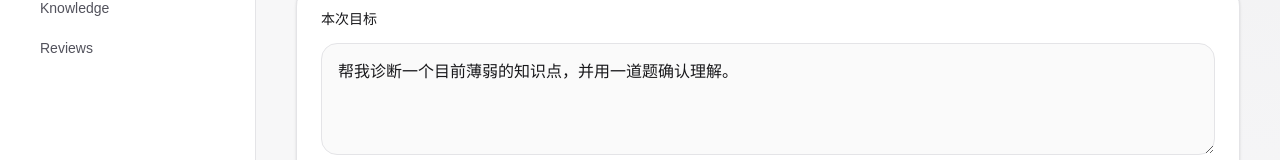
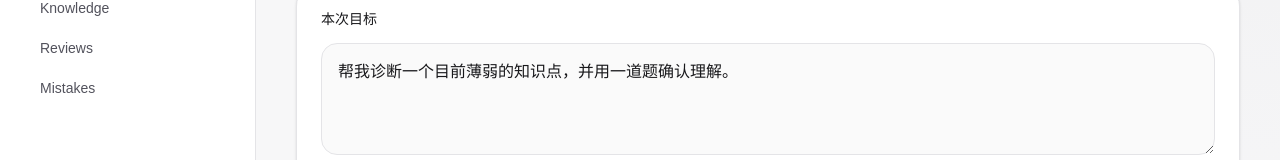
Before and after one commit to PaiMonCai/StudyOS, a Next.js app: page /study in a window 1280 px wide. Shown: the part 206-366 px from the top of the page. Built offline with nearby package versions, Linux system fonts and the light colour scheme.

Commit message:
feat: add mistakes navigation

```diff
--- a/src/components/nav.tsx
+++ b/src/components/nav.tsx
@@ -5,6 +5,7 @@ const items = [
   { href: "/study", label: "Study" },
   { href: "/knowledge", label: "Knowledge" },
   { href: "/reviews", label: "Reviews" },
+  { href: "/mistakes", label: "Mistakes" },
 ];
 
 export function Nav() {
```
